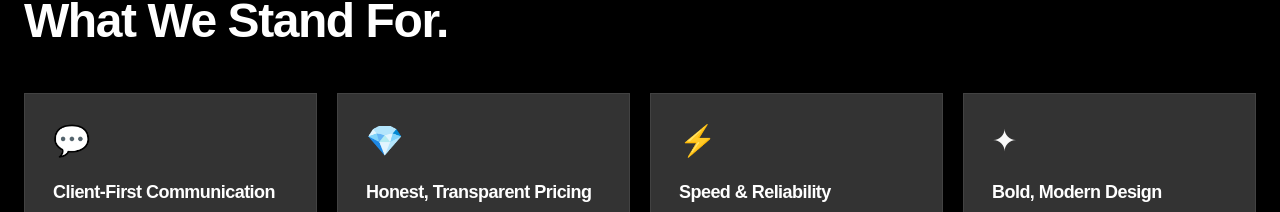
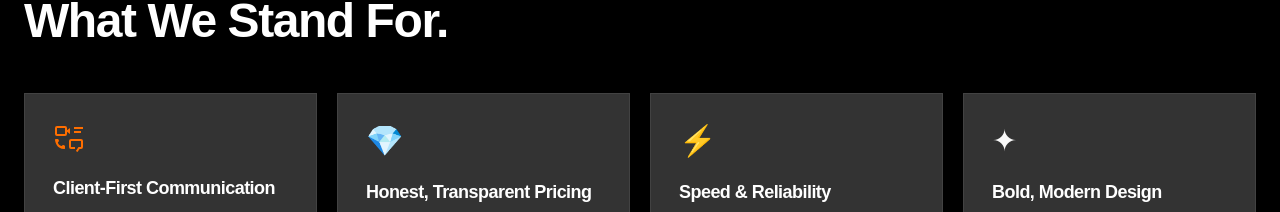
Before and after one commit to jobayerhossain-ai/Devorica-new, a React (Vite) app in the folder devorica-site/: page /about in a window 1280 px wide. Shown: the part 959-1171 px from the top of the page. Built offline with nearby package versions, Linux system fonts and the light colour scheme; a web font is replaced by a local one.

Commit message:
Update Client-First Communication icon to custom SVG across complete workspace

```diff
--- a/devorica-site/src/pages/About.jsx
+++ b/devorica-site/src/pages/About.jsx
@@ -8,7 +8,14 @@ const TEAM = [
 ];
 
 const VALUES = [
-  { icon: '💬', key: 'value1' },
+  {
+    icon: (
+      <svg className="w-8 h-8 text-brand-orange" viewBox="0 0 32 32">
+        <path fill="#ff6e00" d="M28 17H18a2.003 2.003 0 0 0-2 2v6a2.003 2.003 0 0 0 2 2h4v-2h-4v-6h10v6h-2.535l-2.594 3.89L24.535 30l2-3H28a2.003 2.003 0 0 0 2-2v-6a2.003 2.003 0 0 0-2-2M8.667 24.109l.861-.862a.83.83 0 0 1 .899-.184l1.05.42a.83.83 0 0 1 .523.773v1.908a.833.833 0 0 1-.879.834c-7.354-.457-8.84-6.686-9.115-9.072A.832.832 0 0 1 2.834 17h1.874a.83.83 0 0 1 .774.524l.42 1.05a.83.83 0 0 1-.184.898l-.862.861a4.53 4.53 0 0 0 3.81 3.776M21 9h7v2h-7zm0-4h9v2h-9zm-4 1l-3 2.2V6a2 2 0 0 0-2-2H4a2 2 0 0 0-2 2v6a2 2 0 0 0 2 2h8a2 2 0 0 0 2-2V9.8l3 2.2ZM4 12V6h8v6Z"/>
+      </svg>
+    ),
+    key: 'value1'
+  },
   { icon: '💎', key: 'value2' },
   { icon: '⚡', key: 'value3' },
   { icon: '✦',  key: 'value4' },
```
